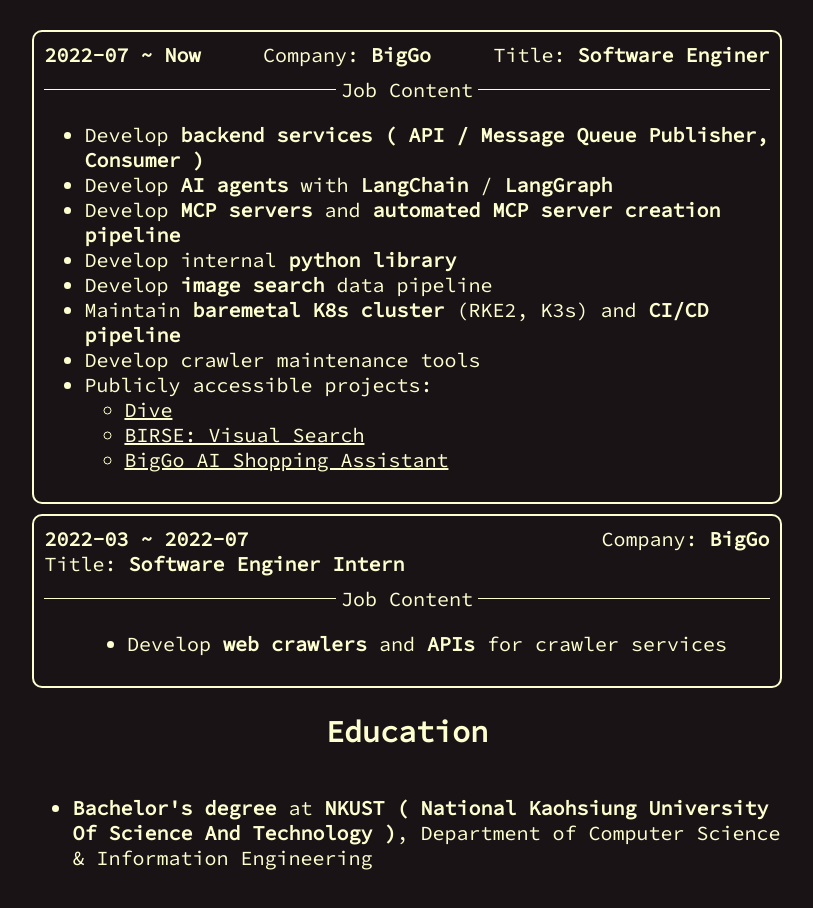
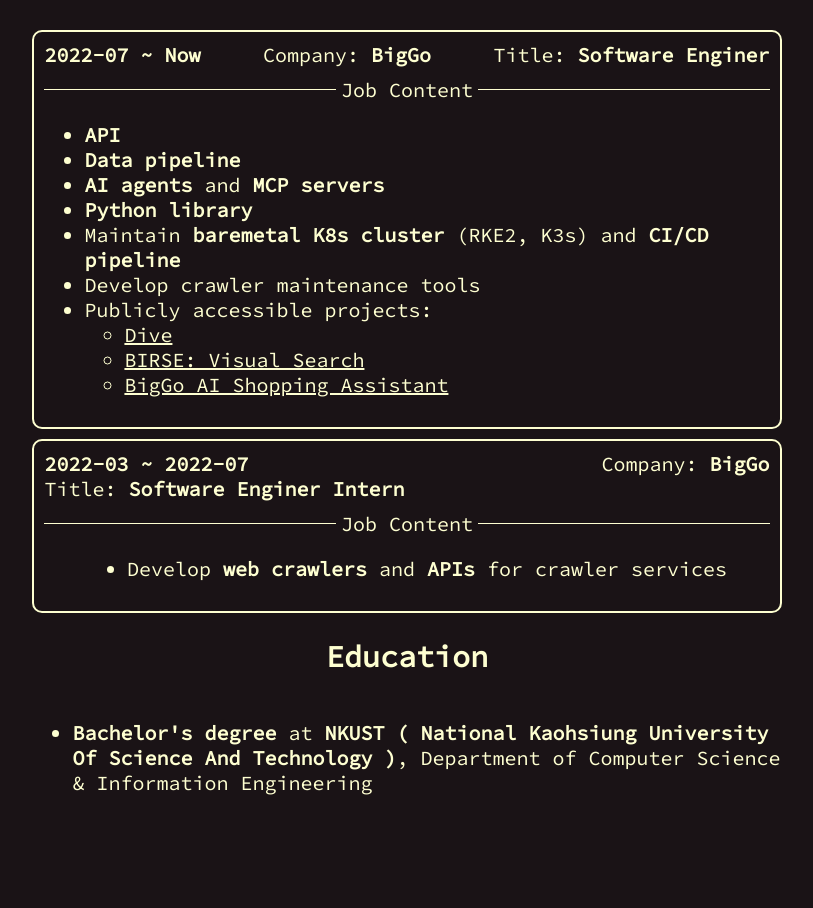
Before and after one commit to AlexFangSW/PersonalWebsite, a Next.js app: page /experience in a window 1280 px wide. Shown: the part 1026-1934 px from the top of the page, without its empty margins (233-1046 px from the left). After the commit the page ends 1889 px from the top, so only its background shows below. Built offline with nearby package versions, Linux system fonts and the light colour scheme.

Commit message:
chore: udpate experience page

```diff
--- a/src/app/(tabs)/experience/page.tsx
+++ b/src/app/(tabs)/experience/page.tsx
@@ -69,23 +69,16 @@
         <JobInfo time="2022-07 ~ Now" company="BigGo" title="Software Enginer">
           <ul>
             <li>
-              Develop{" "}
-              <b>
-                backend services ( API / Message Queue Publisher, Consumer )
-              </b>
+              <b>API</b>
             </li>
             <li>
-              Develop <b>AI agents</b> with <b>LangChain</b> / <b>LangGraph</b>
+              <b>Data pipeline</b>
             </li>
             <li>
-              Develop <b>MCP servers</b> and{" "}
-              <b>automated MCP server creation pipeline</b>
+              <b>AI agents</b> and <b>MCP servers</b>
             </li>
             <li>
-              Develop internal <b>python library</b>
-            </li>
-            <li>
-              Develop <b>image search</b> data pipeline
+              <b>Python library</b>
             </li>
             <li>
               Maintain <b>baremetal K8s cluster</b> (RKE2, K3s) and{" "}
@@ -110,14 +103,6 @@
                   <u>BigGo AI Shopping Assistant</u>
                 </a>
               </li>
-              {/*
-              <li>
-                <a href="https://oaphub.ai/mcp">
-                  {" "}
-                  <u>Open Agent Platform</u>
-                </a>
-              </li>
-              */}
             </ul>
           </ul>
         </JobInfo>
```
